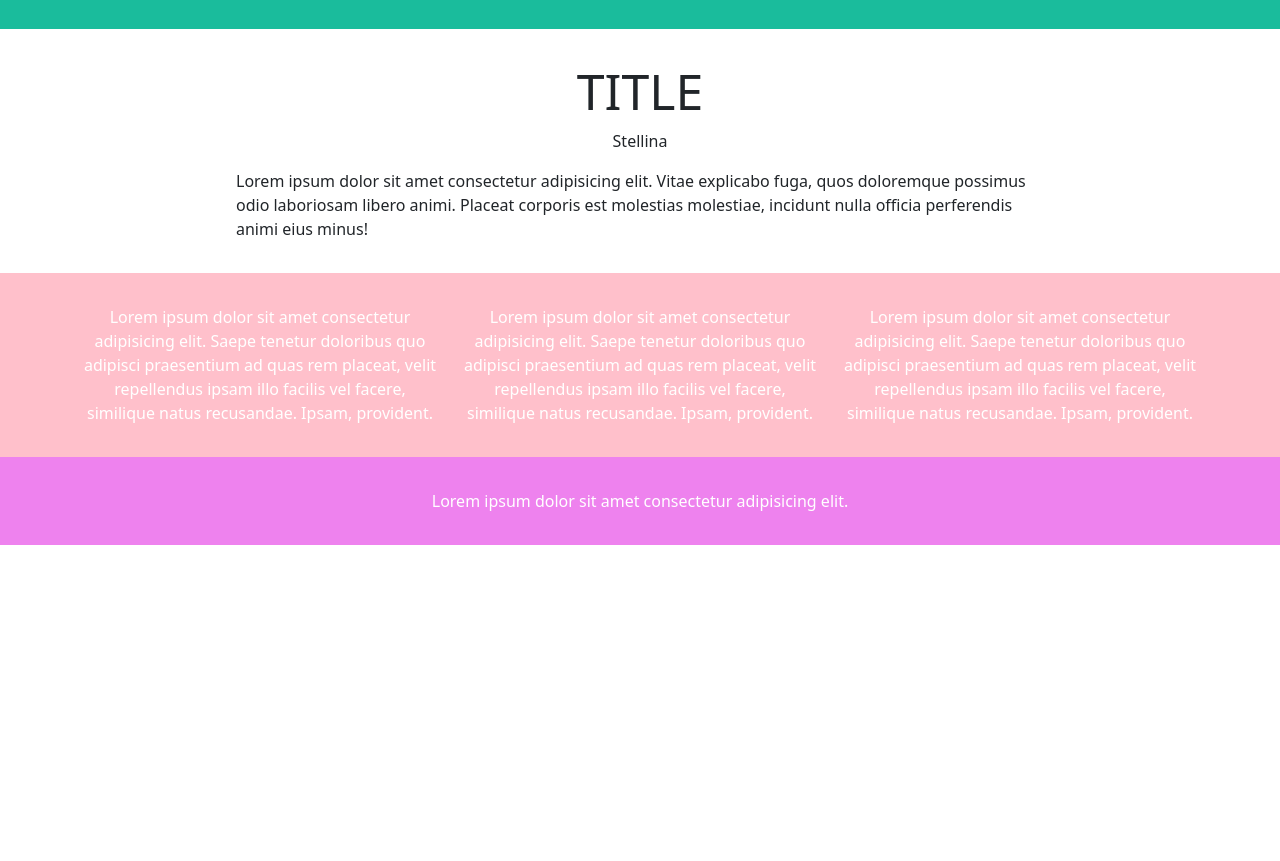
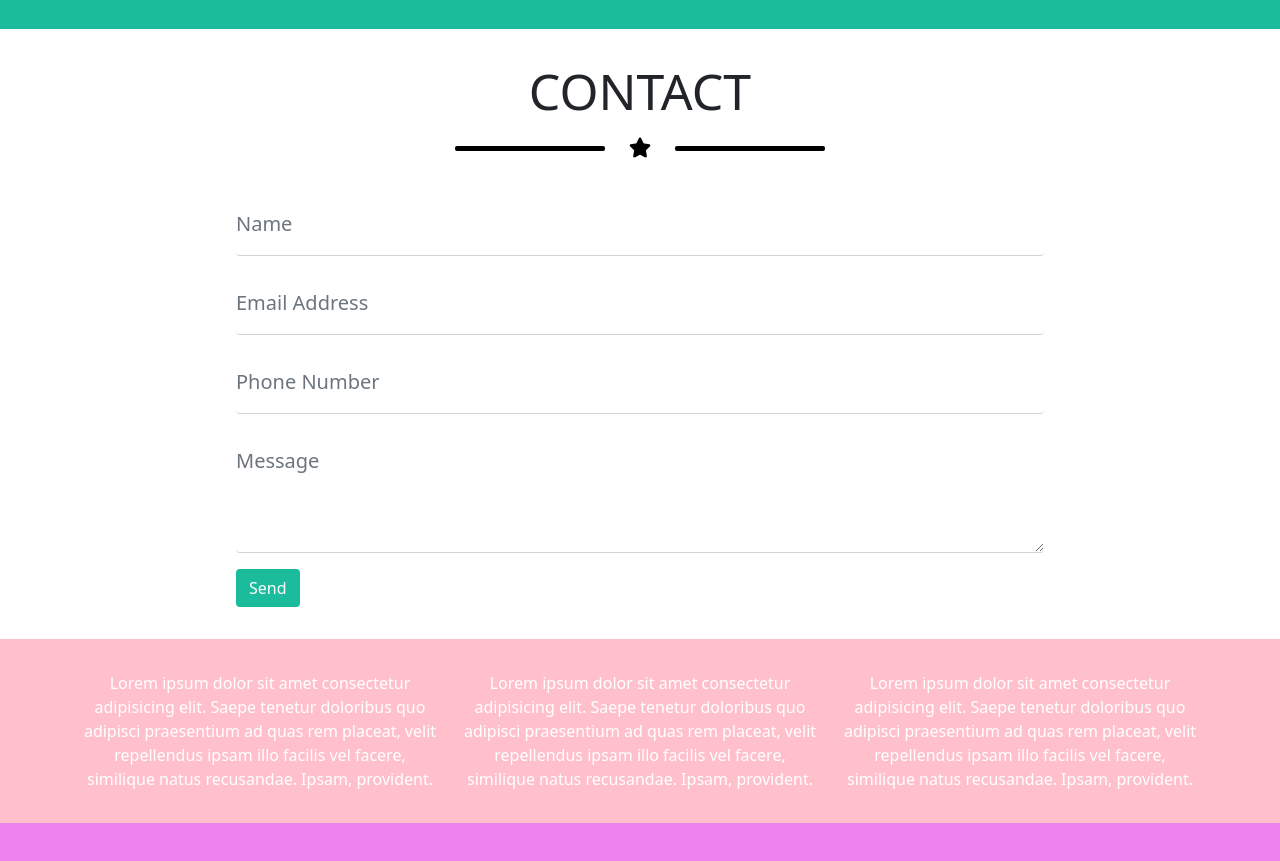
Before and after one commit to fede2796/html-css-bootstrap-freelancer, a plain HTML site: page bootstrap_freelancer/index.html in a window 1280 px wide. Shown: the part 1694-2555 px from the top of the page. Before the commit the page ends 2239 px from the top, so only its background shows below. Drawn offline with nearby package versions, Linux system fonts and the light colour scheme.

Commit message:
fine main

```diff
--- a/bootstrap_freelancer/css/style.css
+++ b/bootstrap_freelancer/css/style.css
@@ -146,6 +146,22 @@ section{
     margin-left: 3px;
     text-transform: lowercase;
 }
+.form-control{
+    border-top: 0;
+    border-left: 0;
+    border-right: 0;
+    font-size: 20px;
+    padding: 1rem 0;
+}
+.form-control:focus{
+    border-color: transparent;
+    border-bottom: 1px solid gray;
+    box-shadow: none;
+}
+.btn_send{
+    background-color: #1abc9c;
+    color: white;
+}
 /*FOOTER*/
 footer{
     color: white;
--- a/bootstrap_freelancer/index.html
+++ b/bootstrap_freelancer/index.html
@@ -180,11 +180,33 @@
                <div class="container-fluid">
 
                     <div class="section-header text-center">
-                        <h2>TITLE</h2>
-                        <div>Stellina</div>
+                        <h2>CONTACT</h2>
+                        <div class="star">
+                            <i class="fa-solid fa-star"></i>
+                        </div>
                     </div>
 
-                    Lorem ipsum dolor sit amet consectetur adipisicing elit. Vitae explicabo fuga, quos doloremque possimus odio laboriosam libero animi. Placeat corporis est molestias molestiae, incidunt nulla officia perferendis animi eius minus!
+                    <form>
+                        <div class="mb-3">
+                          <label for="name" class="form-label visually-hidden">Name</label>
+                          <input type="text" class="form-control" id="name" aria-describedby="emailHelp" placeholder="Name">
+
+                        </div>
+                        <div class="mb-3">
+                            <label for="email" class="form-label visually-hidden">Email Address</label>
+                            <input type="text" class="form-control" id="email" aria-describedby="emailHelp" placeholder="Email Address">
+                        </div>
+                        <div class="mb-3">
+                            <label for="phone" class="form-label visually-hidden">Phone Number</label>
+                            <input type="text" class="form-control" id="phone" aria-describedby="emailHelp" placeholder="Phone Number ">
+                        </div>
+                        <div class="mb-3">
+                            <label for="exampleFormControlTextarea1" class="form-label visually-hidden">Message</label>
+                            <textarea class="form-control" id="exampleFormControlTextarea1" rows="3" placeholder="Message"></textarea>
+                        </div>
+
+                        <button type="submit" class="btn btn_send">Send</button>
+                      </form>
                </div>
            </div>
          </section>
```
